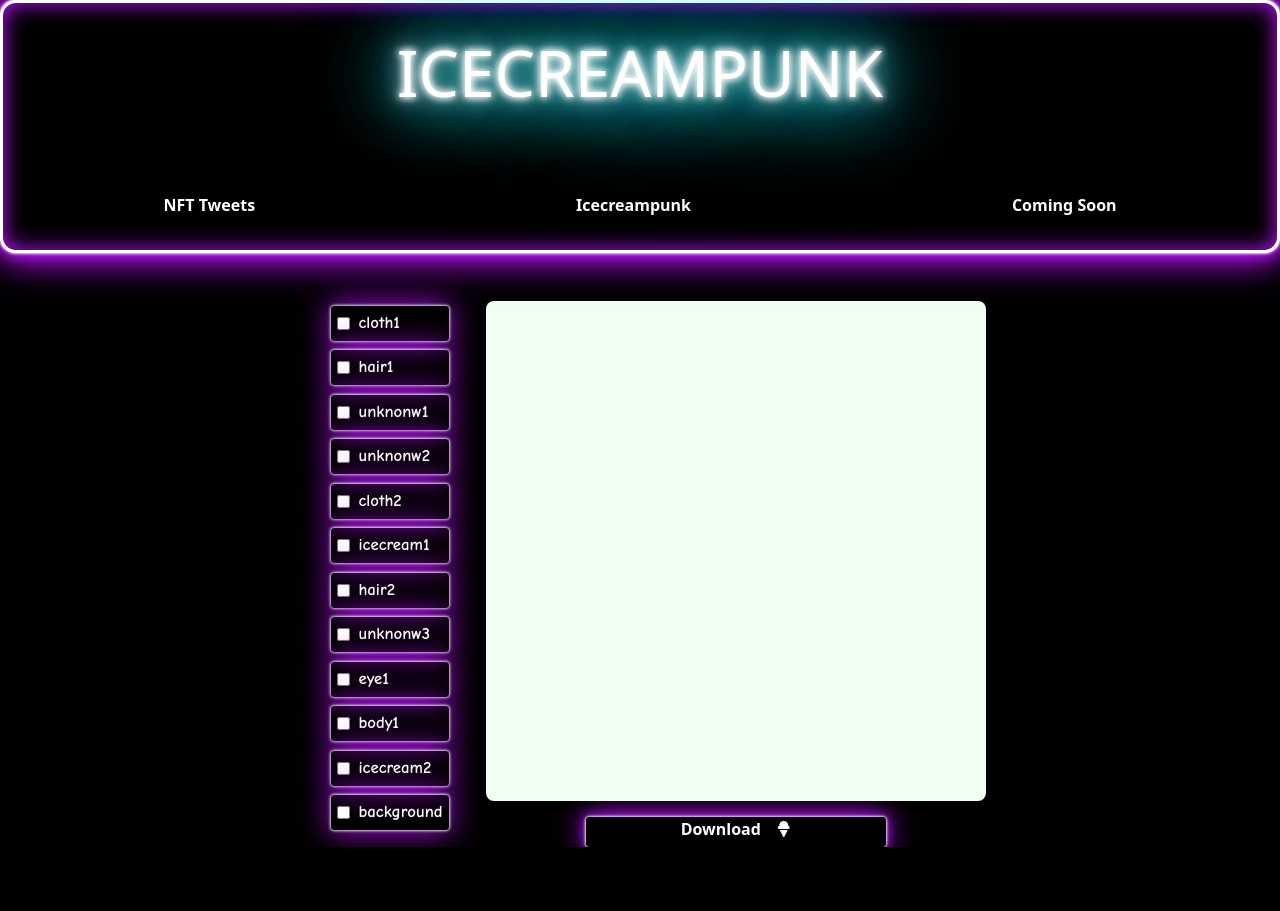
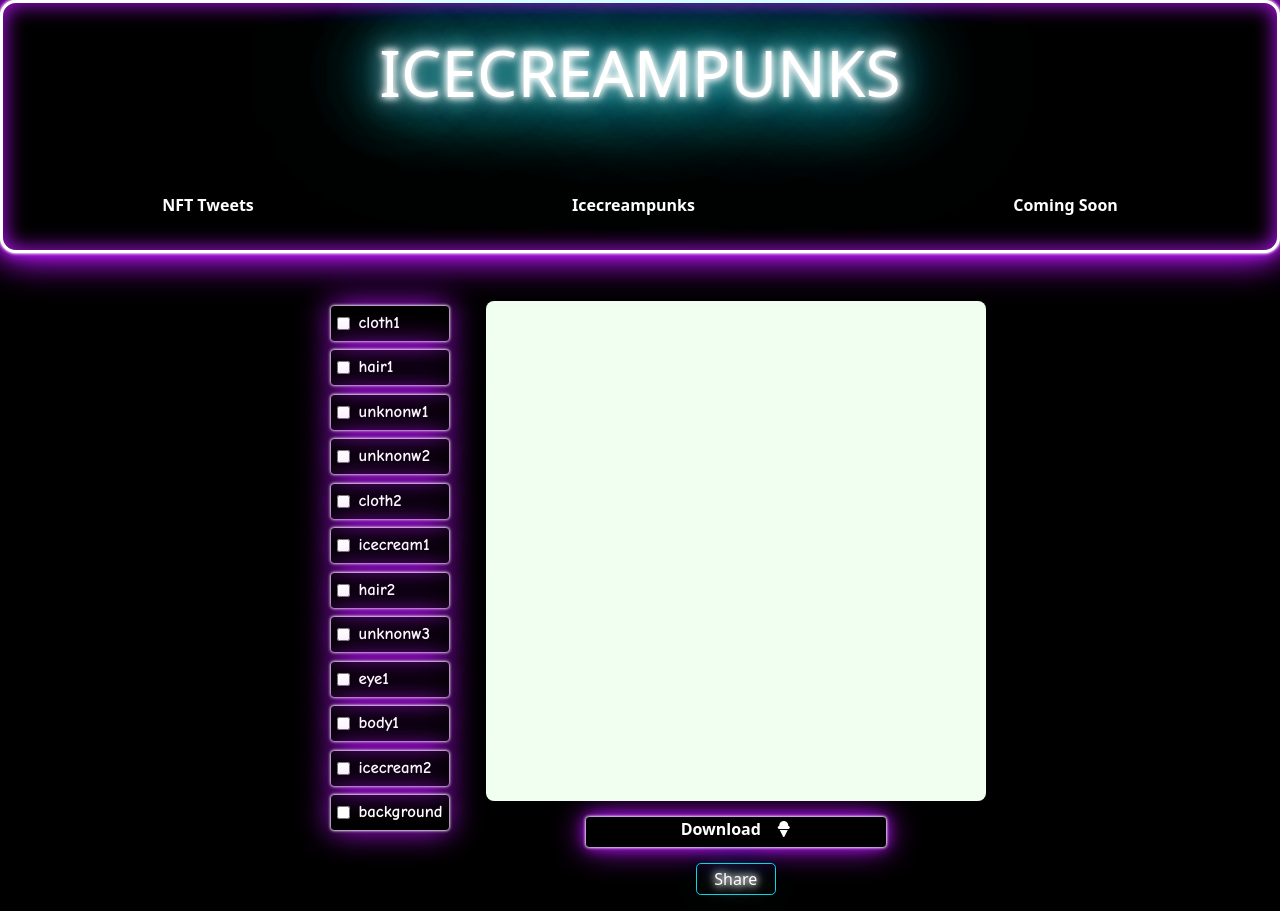
Before and after one commit to ian-kang/icecreampunk, a React (Create React App) app: page /icecream in a window 1280 px wide. Before the commit the page ends 847 px from the top, so only its background shows below. Built offline with nearby package versions, Linux system fonts and the light colour scheme.

Commit message:
change the name to icecreampunks and add share button

```diff
--- a/package.json
+++ b/package.json
@@ -1,5 +1,5 @@
 {
-  "name": "nft",
+  "name": "Icecreampunks",
   "homepage": "https://ian-kang.github.io/",
   "version": "0.1.0",
   "private": true,
--- a/public/index.html
+++ b/public/index.html
@@ -5,7 +5,7 @@
     <link rel="icon" href="%PUBLIC_URL%/favicon.ico?v=2" />
     <meta name="viewport" content="width=device-width, initial-scale=1" />
     <meta name="theme-color" content="#000000" />
-    <meta name="description" content="Icecreampunk makes everything sweet" />
+    <meta name="description" content="Icecreampunks makes everything sweet" />
     <link rel="apple-touch-icon" href="%PUBLIC_URL%/icecream.png" />
     <!--
       manifest.json provides metadata used when your web app is installed on a
@@ -31,7 +31,7 @@
       work correctly both with client-side routing and a non-root public URL.
       Learn how to configure a non-root public URL by running `npm run build`.
     -->
-    <title>Icecreampunk</title>
+    <title>Icecreampunks</title>
   </head>
   <body>
     <div id="root"></div>
--- a/src/components/button/button.js
+++ b/src/components/button/button.js
@@ -1,8 +1,8 @@
 import React from "react";
 import styles from "./button.module.css";
 
-const Button = ({ text, onPullData }) => (
-  <button className={styles.button} onClick={onPullData}>
+const Button = ({ text, onClick }) => (
+  <button className={styles.button} onClick={onClick}>
     {text}
   </button>
 );
--- a/src/components/header/header.js
+++ b/src/components/header/header.js
@@ -4,13 +4,13 @@ import styles from "./header.module.css";
 
 const Header = () => (
   <header className={styles.header}>
-    <h1 className={styles.logo}>ICECREAMPUNK</h1>
+    <h1 className={styles.logo}>ICECREAMPUNKS</h1>
     <div className={styles.navContainer}>
       <button className={styles.button}>
         <Link to="/tweets">NFT Tweets</Link>
       </button>
       <button className={styles.button}>
-        <Link to="/icecream">Icecreampunk</Link>
+        <Link to="/icecream">Icecreampunks</Link>
       </button>
       <button className={styles.button}>
         <Link to="/">Coming Soon</Link>
--- a/src/components/icecream/Icecream.js
+++ b/src/components/icecream/Icecream.js
@@ -2,6 +2,7 @@ import { useEffect, useRef, useState } from "react";
 import CheckItem from "../check-item/checkItem";
 import DATABASE from "../../localData/imageData.json";
 import styles from "./icecream.module.css";
+import Button from "../button/button";
 
 function Icecream() {
   const baseCanvasRef = useRef();
@@ -48,6 +49,22 @@ function Icecream() {
 
   const totalItems = Object.keys(DATABASE);
 
+  function shareWebsite() {
+    if (navigator.share) {
+      navigator
+        .share({
+          title: "Icecreampunks",
+          url: "https://www.google.com",
+        })
+        .then(() => {
+          console.log("shared!", window.location.href);
+        })
+        .catch(console.error);
+    } else {
+      console.log("not supported!");
+    }
+  }
+
   return (
     <div className={styles.body}>
       <div className={styles.checkItemContainer}>
@@ -75,9 +92,9 @@ function Icecream() {
           download="Icecreampunk.png"
         >
           <span className={styles.download}>Download</span>
-
           <i className="fas fa-ice-cream"></i>
         </a>
+        <Button text={"Share"} onClick={shareWebsite} />
       </div>
     </div>
   );
--- a/src/components/tweet/Tweets.js
+++ b/src/components/tweet/Tweets.js
@@ -22,7 +22,7 @@ function Tweets({ twitter }) {
         Influencers' Tweets created in the last 7 days.
       </article>
       <div className={styles.button}>
-        <Button text={"Pull Data"} onPullData={handlePullData} />
+        <Button text={"Pull Data"} onClick={handlePullData} />
       </div>
       {progress ? (
         <Spinner animation="grow" variant="light" />
```
